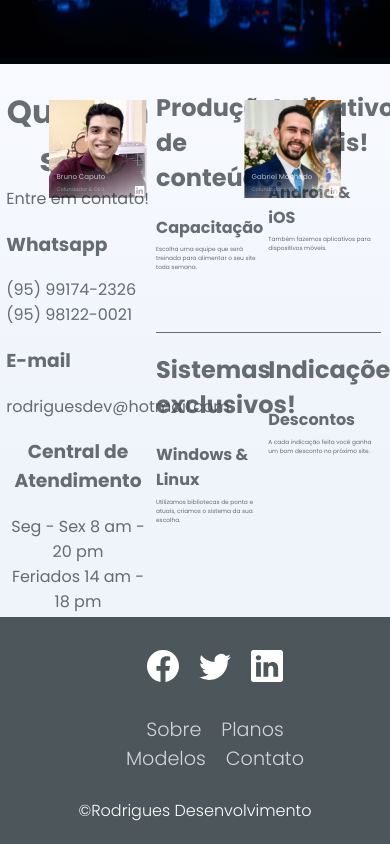
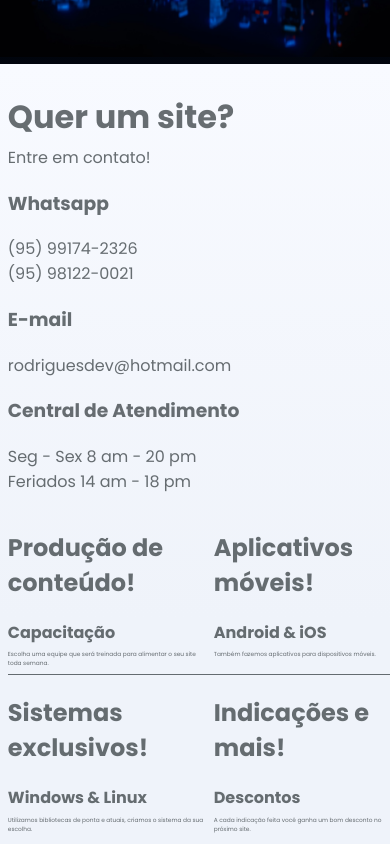
Before and after one commit to brunorcx/TemplateWhite, a React (Create React App) app: page / in a window 390 px wide. Shown: the part 2560-3404 px from the top of the page. Built offline with nearby package versions, Linux system fonts and the light colour scheme.

Commit message:
final mobile version layout

```diff
--- a/src/App.js
+++ b/src/App.js
@@ -229,7 +229,7 @@ const App = () => {
               <p>Utilizamos bibliotecas de ponta e atuais, criamos o sistema da sua escolha.</p>
             </div>
             <div className="subgrid-4">
-              <h2>Indicações!</h2>
+              <h2>Indicações e mais!</h2>
               <strong>Descontos</strong>
               <p>A cada indicação feita você ganha um bom desconto no próximo site.</p>
             </div>
--- a/src/Styles/App.css
+++ b/src/Styles/App.css
@@ -261,6 +261,12 @@
   grid-template-columns: 50% 50%;
   grid-template-areas: "area-1 area-2";
 }
+@media only screen and (min-width: 320px) and (max-width: 530px) {
+  .App .Contatos .CentralizedText {
+    top: 13em;
+    transform: translate(-50%, 0%);
+  }
+}
 .App .Contatos .area-1 {
   transform: translate(-50%, -20%);
 }
@@ -322,11 +328,22 @@
   grid-template-columns: 40% 60%;
   grid-template-areas: "grid-1 grid-2";
 }
+@media only screen and (min-width: 320px) and (max-width: 530px) {
+  .App .Contatos .service {
+    grid-template-columns: 100%;
+    grid-template-areas: "grid-1" "grid-2";
+  }
+}
 .App .Contatos .service .grid-1 {
   display: flex;
   flex-direction: column;
   align-items: flex-start;
-  padding: 2% 4%;
+  padding: 2% 2%;
+}
+@media only screen and (min-width: 320px) and (max-width: 530px) {
+  .App .Contatos .service .grid-1 {
+    white-space: nowrap;
+  }
 }
 .App .Contatos .service .grid-2 {
   padding-top: 2.5%;
@@ -335,6 +352,13 @@
   grid-template-rows: 48% 48%;
   text-align: initial;
   grid-template-areas: "subgrid-1 subgrid-2 " "subgrid-3 subgrid-4";
+}
+@media only screen and (min-width: 320px) and (max-width: 530px) {
+  .App .Contatos .service .grid-2 {
+    padding: 2% 2%;
+    grid-template-columns: 55% 48%;
+    grid-template-rows: auto;
+  }
 }
 .App .Contatos .service .grid-2 p {
   padding: 0%;
--- a/src/Styles/Footer.css
+++ b/src/Styles/Footer.css
@@ -21,11 +21,20 @@
   align-items: center;
   flex-direction: column;
 }
+@media only screen and (min-width: 320px) and (max-width: 530px) {
+  .footer-container .footer {
+    align-items: stretch;
+    padding: 0;
+  }
+  .footer-container .footer ul {
+    padding-left: 1%;
+  }
+}
 .footer-container .footer .social-icon,
 .footer-container .footer .menu {
   position: relative;
   display: flex;
-  justify-content: center;
+  justify-content: space-evenly;
   align-items: center;
   margin: 10px 0;
   flex-wrap: wrap;
--- a/src/Styles/Less/App.less
+++ b/src/Styles/Less/App.less
@@ -257,6 +257,10 @@
       display: grid;
       grid-template-columns: 50% 50%;
       grid-template-areas: "area-1 area-2";
+      @media @phone {
+        top: 13em;
+        transform: translate(-50%, 0%);
+      }
     }
     .area-1 {
       transform: translate(-50%, -20%);
@@ -320,11 +324,20 @@
       display: grid;
       grid-template-columns: 40% 60%; //Set a fixed width
       grid-template-areas: "grid-1 grid-2";
+      @media @phone {
+        grid-template-columns: 100%;
+        grid-template-areas:
+          "grid-1"
+          "grid-2";
+      }
       .grid-1 {
         display: flex;
         flex-direction: column;
         align-items: flex-start;
-        padding: 2% 4%;
+        padding: 2% 2%;
+        @media @phone {
+          white-space: nowrap;
+        }
       }
       .grid-2 {
         padding-top: 2.5%;
@@ -332,6 +345,12 @@
         grid-template-columns: 48% 48%; //Set a fixed width
         grid-template-rows: 48% 48%;
         text-align: initial;
+        @media @phone {
+          padding: 2% 2%;
+          grid-template-columns: 55% 48%; //Set a fixed width
+          grid-template-rows: auto;
+        }
+
         p {
           padding: 0%;
           padding-right: 5%;
--- a/src/Styles/Less/Footer.less
+++ b/src/Styles/Less/Footer.less
@@ -1,6 +1,6 @@
 // @import url("https://fonts.googleapis.com/css2?family=Poppins:wght@200;300;400;500;600;700;800;900&display=swap");
 @import "Colors.less";
-
+@import "MediaQuery.less";
 .total-footer {
   margin: 0;
   padding: 0;
@@ -25,12 +25,18 @@
     justify-content: center;
     align-items: center;
     flex-direction: column;
-
+    @media @phone {
+      align-items: stretch;
+      padding: 0;
+      ul {
+        padding-left: 1%;
+      }
+    }
     .social-icon,
     .menu {
       position: relative;
       display: flex;
-      justify-content: center;
+      justify-content: space-evenly;
       align-items: center;
       margin: 10px 0;
       flex-wrap: wrap;
```
